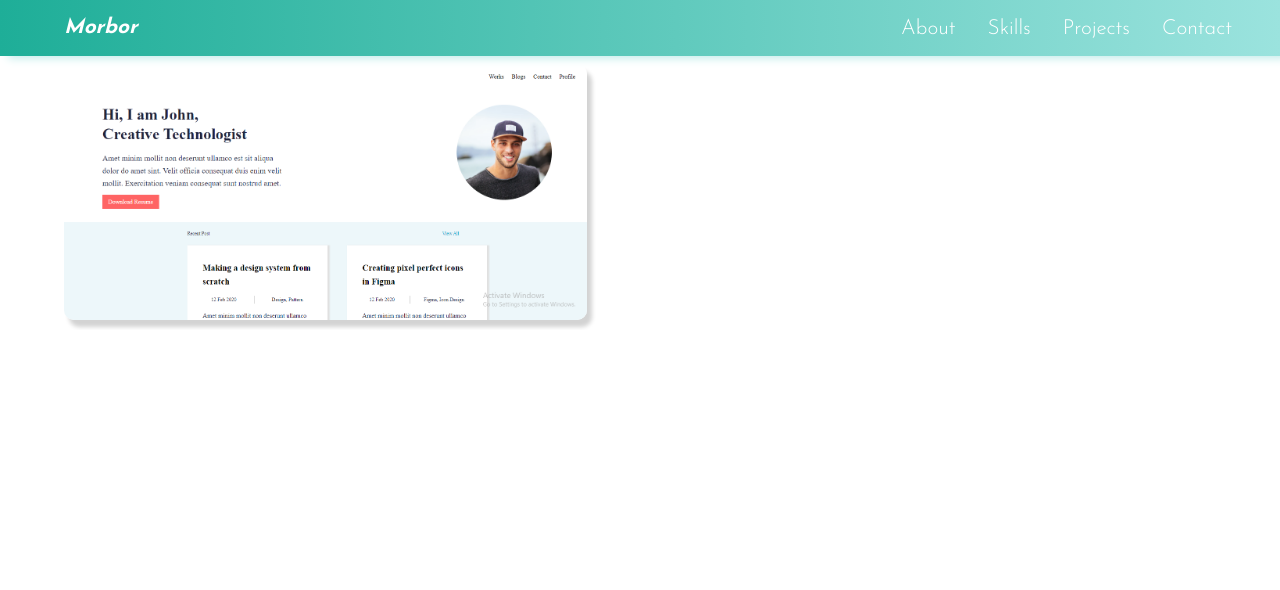
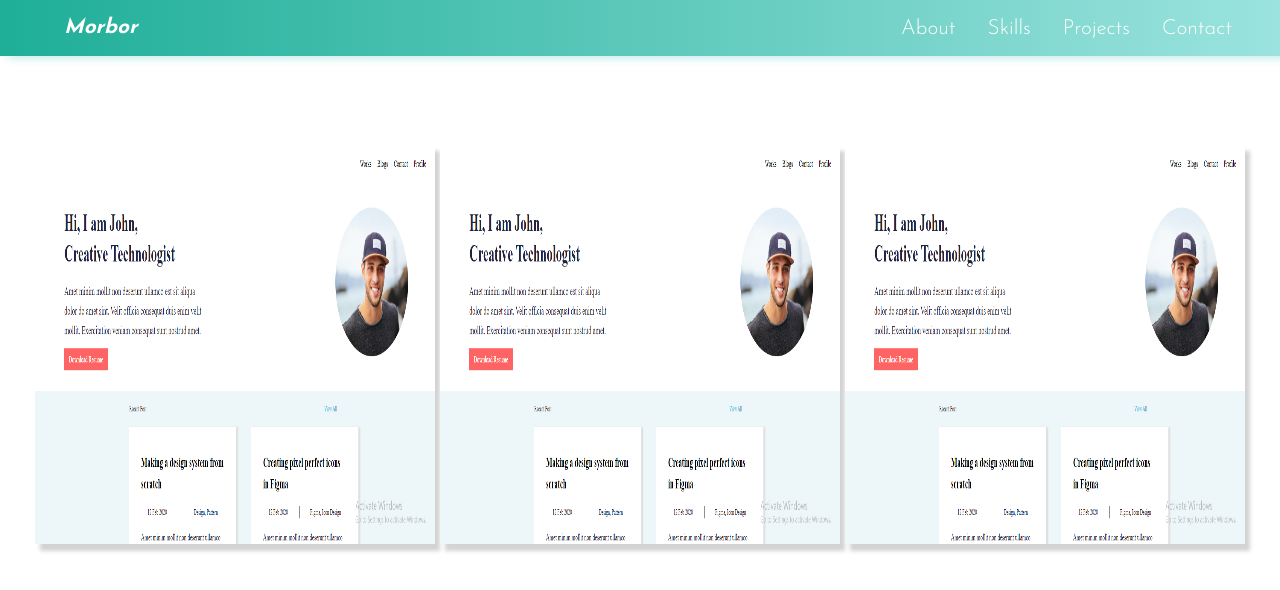
Before and after one commit to IAMMORBOR/Personal-portfolio, a React (Create React App) app: page /Projects in a window 1280 px wide. Shown: the top 590 px of the page. Built offline with nearby package versions, Linux system fonts and the light colour scheme.

Commit message:
fixed the project

```diff
--- /dev/null
+++ b/src/Component/Projects/ProjectProp.component.jsx
@@ -0,0 +1,75 @@
+import projectImg from '../ImageFolder/img1.png.jpg';
+import projectimg2 from '../ImageFolder/img2.png.jpg';
+import './project.style.scss';
+import ProjectSocial from './projectSocial.component';
+
+const ProjectProp= (props)=>{
+    return(
+        <div className='Flip-Card-Containner'>
+        <div className='Flip-card'>
+            <div className='Flip-card_front'>
+            <img className="project-section__profile" src={projectImg} />
+            </div>
+            <div className='Flip-card_back'>
+                <p className='project-section-info'>
+                     {props.text}
+                </p>
+                <div className='social-section'>
+                    <ProjectSocial socialName ="Git Hub"/>
+                </div>
+            </div>
+        </div>
+
+    </div>
+
+
+    )
+
+
+
+
+}
+
+
+
+
+
+
+
+
+        // <div className='image-container'>
+        //             <div className='img-containner'>
+        //                 <img className="project-section__profile" src={projectImg} />
+        //             </div>
+
+
+
+        //             <div className='project-links'>
+        //                 <p className='project-section-info'>
+        //                    {props.text}
+        //                 </p>
+        //                 <div className='project-section--social'>
+        //                     <Link to='/' className='project-section__links'>
+        //                         <div className='project-section__links--icon-sec'>
+        //                             <AiFillGithub className='project-section__links-icon' />
+        //                             <p className='project-section__links-icon--text'>
+        //                                 Git hub
+        //                             </p>
+        //                         </div>
+        //                     </Link>
+        //                     <Link to='/' className='project-section__links'>
+        //                         <div className='project-section__links--icon-sec'>
+        //                             <TbWorld className='project-section__links-icon' />
+        //                             <p className='project-section__links-icon--text'>
+        //                                 Visit Website
+        //                             </p>
+        //                         </div>
+
+        //                     </Link>
+        //                 </div>
+        //             </div>
+        //         </div>
+
+
+
+export default ProjectProp;
--- a/src/Component/Projects/Projects.component.jsx
+++ b/src/Component/Projects/Projects.component.jsx
@@ -1,48 +1,36 @@
-import projectImg from '../ImageFolder/img1.png.jpg';
-import './project.style.scss';
-import { Link } from 'react-router-dom';
-import {AiFillGithub} from 'react-icons/ai'
-import {TbWorld}from 'react-icons/tb'
-
-const Projects =()=>{
-    return (
-        <div>
-            <div className='project-section'>
-                <div className='image-container'>
-                    <img className="project-section__profile" src={projectImg} />
-                    <div className='project-links'>
-                        <p className='project-section-info'>
-                            PLorem ipsum dolor sit amet consectetur
-                            adipisicing elit. Reprehenderit,
-                        </p>
-                        <div className='project-section--social'>
-                            <Link to='/' className='project-section__links'>
-                                <div className='project-section__links--icon-sec'>
-                                    <AiFillGithub className='project-section__links-icon' />
-                                    <p className='project-section__links-icon--text'>
-                                        Git hub
-                                    </p>
-                                </div>
-                            </Link>
-                            <Link to='/' className='project-section__links'>
-                                <div className='project-section__links--icon-sec'>
-                                    <TbWorld className='project-section__links-icon' />
-                                    <p className='project-section__links-icon--text'>
-                                        Visit Website
-                                    </p>
-                                </div>
-
-                            </Link>
-                        </div>
-                    </div>
-                </div>
-
-            </div>
+import ProjectProp from "./ProjectProp.component";
+import ProjectSocial from "./projectSocial.component";
+//import './project.style.scss'
 
 
+const Projects =(props)=>{
+    return (
+        <div className="Project-container">
+             <ProjectProp text="Lorem ipsum dolor sit amet consectetur adipisicing elit.
+        Iure veritatis necessitatibus doloremque
+       placeat temporibus! Iusto ipsam sed minima accusantium
+       laborum delectus voluptatibus recusandae! Suscipit
+       voluptatem pariatur obcaecati, magnam vitae commodi."
+       />
+
+       <ProjectProp text="Lorem ipsum dolor sit amet consectetur adipisicing elit.
+        Iure veritatis necessitatibus doloremque
+       placeat temporibus! Iusto ipsam sed minima accusantium
+       laborum delectus voluptatibus recusandae! Suscipit
+       voluptatem pariatur obcaecati, magnam vitae commodi."
+       />
+
+       <ProjectProp text="Lorem ipsum dolor sit amet consectetur adipisicing elit.
+        Iure veritatis necessitatibus doloremque
+       placeat temporibus! Iusto ipsam sed minima accusantium
+       laborum delectus voluptatibus recusandae! Suscipit
+       voluptatem pariatur obcaecati, magnam vitae commodi."
+       />
 
 
         </div>
+
+
     )
 }
 export default Projects;
--- a/src/Component/Projects/project.style.scss
+++ b/src/Component/Projects/project.style.scss
@@ -6,28 +6,69 @@ $Background-color--black:#1b2430;
 $color-grey: #d3d3d3;
 $Main-font:'Josefin Sans','Roboto','EB+Garamond', sans-serif;
 
+.Flip-Card-Containner {
+    margin-top: 4rem;
+    width: 400px;
+    height: 400px;
+    perspective: 1000px;
+    -moz-perspective: 1000px;
 
-.project-section{
+}
+
+.Flip-Card-Containner:hover .Flip-card {
+    transform: rotateY(180deg);
+}
+
+.Flip-card {
+    position: relative;
+    height: 100%;
+    width: 100%;
+    transform-style: preserve-3d;
+    transition: transform 1s;
 
 
-    padding: 4rem;
-    &__profile{
-       // width: 25%;
-        height: 16rem;
+    &_front,
+    &_back {
+        position: absolute;
+        height: 100%;
+        width: 100%;
+        backface-visibility: hidden;
         box-shadow:5px 7px 4px $color-grey;
+    }
 
-        border-radius: 10px;
+    // &_front {
+    // border: 2px solid $Background-colour-green-3;
+
+    // }
+
+    &_back {
+        background-color: $Background-colour-green;
+        transform: rotateY(180deg);
+        display: flex;
+        flex-direction: column;
+        text-align: center;
+        padding: 3rem;
 
     }
-    &-info{
-        margin: 1rem ;
-        margin-bottom: 2rem;
-        font-size: 1rem;
-        color: $Background-colour-green-3;
 }
-    &__links{
 
-       &--icon-sec{
+.Flip-card_front img {
+    width: 100%;
+    height: 100%;
+}
+
+.social-container {
+    margin-top: 4rem;
+    display: flex;
+    justify-content: space-around;
+    align-items: center;
+
+}
+
+.project-section__links {
+
+
+    &--icon-sec {
         display: flex;
         align-items: center;
         background-color: $Background-colour-green-3;
@@ -37,83 +78,145 @@ $Main-font:'Josefin Sans','Roboto','EB+Garamond', sans-serif;
         margin-bottom: .6rem;
 
     }
-        &-icon{
-           // color: $Background-color--white;
+
+    &-icon {
+        color: $Background-color--white;
         font-size: 1.5rem;
 
     }
-
 }
-    &--social{
+.Project-container{
     display: flex;
     justify-content: space-around;
     align-items: center;
+    padding: 5rem 2rem;
 
 }
-}
-.project-links{
-    display: none;
-    //position: absolute;
-     width:28.5% ;
-     //background-color:red;
-     top: 0;
-    left: 0%;
-    font-family: $Main-font;
-    padding: .7rem;
-
-    box-shadow:5px 7px 4px $color-grey;
-    border-radius: 10px;
-
-    background-color: hsla(0,0%,100%,.3);
-    backdrop-filter: blur(10px);
-    // transition: .3s;
-
-
-}
-.project-section__profile:hover + .project-links,
-.project-section__profile:focus + .project-links{
-   display: block;
-    animation: move-up ;
-    animation-duration: 3s;
-    //transform: translateY(-95%);
-    // transition: all .3s linear;
-    // transform: translateX(101%);
 
 
 
 
-}
-.image-container{
-    position: relative;
-    overflow: hidden;
-
-
-}
-// //visibility: visible;
-// //opacity: 0;
-// transform: matrix3d(1, 0, 0, 0, 0, 1, 0, 0, 0, 0, 1, 0, 0, -2, 9, 1);
-// transition: opacity 2s cubic-bezier(0.5, 0, 0, 1) 0s, transform 2s cubic-bezier(0.5, 0, 0, 1) 0s;
-
-@keyframes move-up{
-    0% {
-        transform: translateY(0);
-
-
-    }
-
-    50%{
-        // transform: scale(1.05);
-        // box-shadow: 0 1rem 4rem rgba(0, 0, 0, .25);
-        //transform: translateY(-150%);
-
-    }
-
-    100%{
-        transform: translateY(-100%);
 
 
 
 
-    }
 
-   }
+// .image-container{
+//     // height: 52rem;
+//     transition: all .8s;
+//     position: absolute;
+
+//     //width: 100%;
+//     backface-visibility: hidden;
+//     border-radius:3px;
+//     overflow: hidden;
+
+// }
+
+// .project-section{
+//     perspective: 150rem;
+//     -moz-perspective: 150rem;
+
+//   //height:8rem;
+//   //width: 100%;
+
+
+//     padding: 4rem;
+//     &__profile{
+//         position: relative;
+//         top: 6;
+//         left: 0;
+//        // width: 25%;
+//        height: 16rem;
+//        transition: all .8s;
+
+
+//         // &:hover{
+//         //     transform: rotateY(-180deg);
+//         //  }
+
+
+
+
+
+
+//     }
+//     &-info{
+//         margin: 1rem ;
+//         margin-bottom: 2rem;
+//         font-size: 1rem;
+//         color: $Background-colour-green-3;
+//     }
+//     &__links{
+
+//        &--icon-sec{
+//             display: flex;
+//             align-items: center;
+//             background-color: $Background-colour-green-3;
+//             padding: .3rem 1rem;
+//             border-radius: 30px;
+//             color: $Background-color--white;
+//             margin-bottom: .6rem;
+
+//         }
+//         &-icon{
+//            // color: $Background-color--white;
+//             font-size: 1.5rem;
+
+//         }
+
+//     }
+//     &--social{
+//         display: flex;
+//         justify-content: space-around;
+//         align-items: center;
+
+//     }
+// }
+// // .project-links{
+// //      display: none;
+// //      height: 16rem;
+// //     box-shadow:5px 7px 4px $color-grey;
+// //      position: relative;
+// //      top: 6;
+// //     left: 0;
+// //       backface-visibility: hidden;
+// //     border-radius:3px;
+// //     overflow: hidden;
+// //      border-radius: 10px;
+// //     transition: all .10s;
+// //     background-color: red;
+// //     font-family: $Main-font;
+// //      padding: .7rem;
+// //     //background-color: hsla(0,0%,100%,.3);
+
+// //     transform: rotateY(180deg);
+
+// //     // &:hover{
+// //     //     transform: rotateY(0);
+// //     // }
+// // }
+
+// // .project-section__profile:hover{
+// //     transform:translateY(50rem)
+// // }
+
+// // .project-section__profile:hover + .project-links{
+
+// // }
+
+
+// // .img-containner:hover + .project-links{
+// //     transform: rotateY(0);
+
+// // }
+
+// // .image-containner:hover + .project-section__profile{
+// //     transform: rotateY(-180deg);
+
+// // }
+
+
+// // &:hover{
+// //     transform: rotateY(-180deg);
+// //  }
--- /dev/null
+++ b/src/Component/Projects/projectSocial.component.jsx
@@ -0,0 +1,28 @@
+import { Link } from "react-router-dom"
+import {AiFillGithub} from 'react-icons/ai'
+import {TbWorld}from 'react-icons/tb'
+import './project.style.scss'
+
+const ProjectSocial = (props) => {
+    return (
+    <div className="social-container">
+        <Link to='/' className='project-section__links'>
+            <div className='project-section__links--icon-sec'>
+                <AiFillGithub className='project-section__links-icon' />
+                <p className='project-section__links-icon--text'>
+                   {props.socialName}
+                </p>
+            </div>
+        </Link>
+        <Link to='https://nexterdesign.netlify.app' className='project-section__links'>
+                            <div className='project-section__links--icon-sec'>
+                                   <TbWorld className='project-section__links-icon' />
+                               <p className='project-section__links-icon--text'>
+                                       Visit Website
+                               </p>
+                               </div>
+                           </Link>
+    </div>
+    )
+}
+export default ProjectSocial;
```
Also changed, not shown: src/Component/ImageFolder/img2.png.jpg (added). Lines whose indentation alone changed are shown as unchanged.
